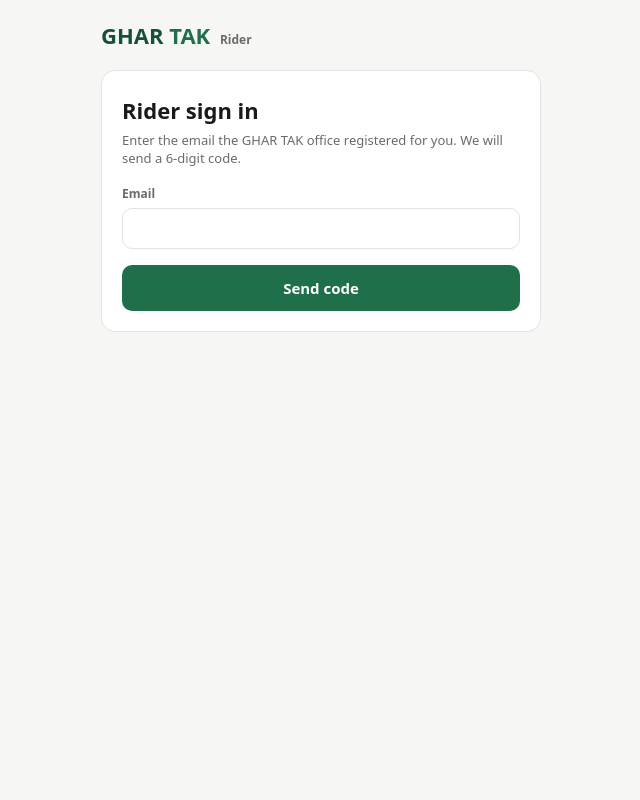
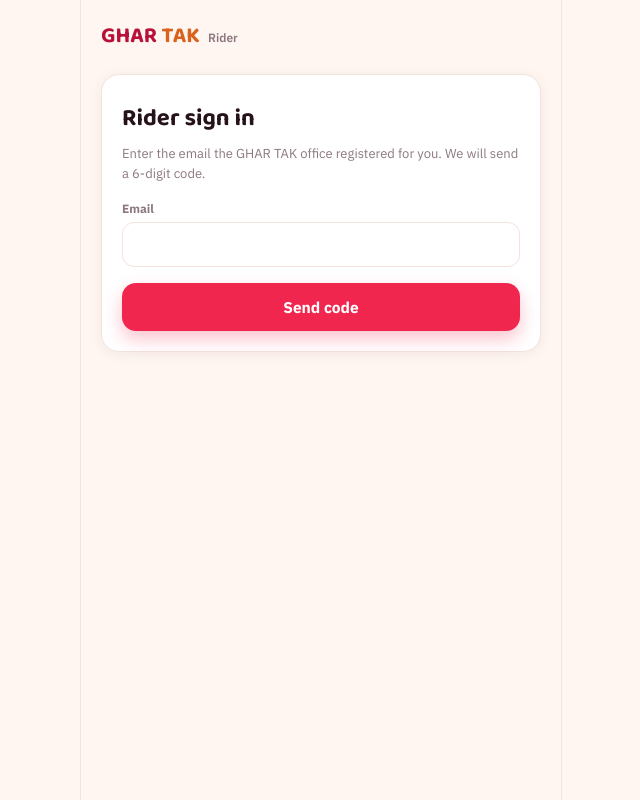
Before and after one commit to Rasib2019/Ghartak-Rider, a React (Vite) app: page / in a window 1280 px wide. Shown: the whole page, without its empty margins (319-959 px from the left). Built offline with nearby package versions, Linux system fonts and the light colour scheme.

Commit message:
Update styles.css

```diff
--- a/src/styles.css
+++ b/src/styles.css
@@ -1,13 +1,28 @@
 :root {
-  --accent: #1f6f4a;
-  --accent-dark: #145135;
-  --bg: #f6f7f5;
+  /* GHAR TAK brand palette — same tokens as the customer app, so the rider
+     app reads as part of the same product instead of a re-skinned template. */
+  --accent: #f0264f;
+  --accent-dark: #b81139;
+  --accent-soft: #ffe1e9;
+  --brand: #ff8a3d;
+  --brand-dark: #d9631c;
+  --brand-soft: #ffefdd;
+  --success: #1fa463;
+  --success-soft: #e1f7ec;
+  --amber: #b9791e;
+  --amber-soft: #f7ecd6;
+  --bg: #fff6f2;
   --card: #ffffff;
-  --border: #e2e4df;
-  --text: #1a1a18;
-  --muted: #6b6b66;
-  --danger: #c0392b;
-  font-family: system-ui, -apple-system, "Segoe UI", Roboto, sans-serif;
+  --border: #f4e2dd;
+  --text: #26121a;
+  --muted: #8c7880;
+  --danger: #d64545;
+  --danger-soft: #fce7e1;
+  --shadow-card: 0 2px 14px rgba(38, 18, 26, 0.06);
+  --shadow-float: 0 12px 28px rgba(240, 38, 79, 0.28);
+  --font-display: "Baloo 2", "Space Grotesk", system-ui, -apple-system, "Segoe UI", sans-serif;
+  --font-body: "IBM Plex Sans", system-ui, -apple-system, "Segoe UI", sans-serif;
+  font-family: var(--font-body);
 }
 
 * { box-sizing: border-box; }
@@ -25,36 +40,38 @@
   background: var(--bg);
   display: flex;
   flex-direction: column;
+  box-shadow: 0 0 0 1px var(--border);
 }
 
 .header {
-  padding: 20px 20px 12px;
+  padding: 18px 20px 12px;
   display: flex;
   align-items: center;
   justify-content: space-between;
 }
 
-.brand { font-size: 22px; font-weight: 700; color: var(--accent-dark); }
-.brand span { color: var(--accent); }
-.brand small { font-size: 12px; font-weight: 600; color: var(--muted); margin-left: 4px; }
+.brand { font-family: var(--font-display); font-size: 22px; font-weight: 700; color: var(--accent-dark); }
+.brand span { color: var(--brand-dark); }
+.brand small { font-size: 12px; font-weight: 600; color: var(--muted); margin-left: 4px; font-family: var(--font-body); }
 
 .content { flex: 1; padding: 8px 20px 32px; }
 
 .card {
   background: var(--card);
   border: 1px solid var(--border);
-  border-radius: 14px;
+  box-shadow: var(--shadow-card);
+  border-radius: 18px;
   padding: 20px;
   margin-bottom: 16px;
 }
 
-h1 { font-size: 22px; margin: 4px 0 6px; }
-p.hint { color: var(--muted); font-size: 13px; margin: 4px 0 18px; }
+h1 { font-family: var(--font-display); font-size: 24px; font-weight: 700; margin: 4px 0 6px; }
+p.hint { color: var(--muted); font-size: 13px; margin: 4px 0 18px; line-height: 1.5; }
 
 label {
   display: block;
   font-size: 12px;
-  font-weight: 600;
+  font-weight: 700;
   color: var(--muted);
   margin-bottom: 6px;
   margin-top: 14px;
@@ -63,75 +80,86 @@
 
 input, select, textarea {
   width: 100%;
-  padding: 11px 13px;
-  border: 1px solid var(--border);
-  border-radius: 10px;
+  padding: 12px 14px;
+  border: 1.5px solid var(--border);
+  border-radius: 12px;
   font-size: 15px;
+  font-family: var(--font-body);
   background: #fff;
   color: var(--text);
+  transition: border-color 0.15s ease, box-shadow 0.15s ease;
+}
+input:focus, select:focus, textarea:focus {
+  outline: none;
+  border-color: var(--accent);
+  box-shadow: 0 0 0 4px var(--accent-soft);
 }
 textarea { resize: vertical; min-height: 70px; }
 
-button { font-family: inherit; }
+button { font-family: var(--font-body); transition: transform 0.12s ease, background 0.15s ease, opacity 0.15s ease; }
+button:active:not(:disabled) { transform: scale(0.97); }
 
 button.primary {
   width: 100%;
-  padding: 13px;
+  padding: 14px;
   margin-top: 16px;
   border: none;
-  border-radius: 10px;
+  border-radius: 14px;
   background: var(--accent);
   color: #fff;
-  font-size: 15px;
-  font-weight: 600;
+  font-size: 15.5px;
+  font-weight: 700;
   cursor: pointer;
+  box-shadow: 0 8px 18px rgba(240, 38, 79, 0.28);
 }
-button.primary:disabled { opacity: 0.55; cursor: default; }
+button.primary:hover:not(:disabled) { background: var(--accent-dark); }
+button.primary:disabled { opacity: 0.5; cursor: default; box-shadow: none; }
 
 button.secondary {
   width: 100%;
   padding: 11px;
   margin-top: 10px;
-  border: 1px solid var(--border);
-  border-radius: 10px;
+  border: 1.5px solid var(--border);
+  border-radius: 12px;
   background: transparent;
   color: var(--text);
   font-size: 14px;
-  font-weight: 500;
+  font-weight: 600;
   cursor: pointer;
 }
-button.secondary:disabled { opacity: 0.55; cursor: default; }
+button.secondary:disabled { opacity: 0.5; cursor: default; }
 
 button.danger {
   width: 100%;
-  padding: 13px;
+  padding: 14px;
   margin-top: 14px;
   border: none;
-  border-radius: 10px;
+  border-radius: 14px;
   background: var(--danger);
   color: #fff;
-  font-size: 15px;
-  font-weight: 600;
+  font-size: 15.5px;
+  font-weight: 700;
   cursor: pointer;
 }
-button.danger:disabled { opacity: 0.55; cursor: default; }
+button.danger:disabled { opacity: 0.5; cursor: default; }
 
 button.link {
   background: none;
   border: none;
   color: var(--accent-dark);
   font-size: 13px;
+  font-weight: 700;
   text-decoration: underline;
   cursor: pointer;
   padding: 0;
 }
 
 .error {
-  background: #fdecea;
+  background: var(--danger-soft);
   color: var(--danger);
-  border: 1px solid #f5c6c0;
+  border: 1px solid rgba(214, 69, 69, 0.25);
   padding: 10px 12px;
-  border-radius: 10px;
+  border-radius: 12px;
   font-size: 13px;
   margin-top: 14px;
 }
@@ -144,24 +172,24 @@
 }
 
 .banner {
-  background: #fdf3e3;
-  color: #8a5a00;
-  border: 1px solid #f1d9a8;
+  background: var(--amber-soft);
+  color: #8a5a17;
+  border: 1px solid rgba(185, 121, 30, 0.3);
   padding: 12px 14px;
   border-radius: 12px;
   font-size: 14px;
-  font-weight: 600;
+  font-weight: 700;
   margin-bottom: 14px;
 }
 
 .empty { text-align: center; color: var(--muted); padding: 40px 10px; font-size: 14px; }
 
 .profile { display: flex; align-items: center; justify-content: space-between; gap: 12px; padding: 16px 18px; }
-.rider-name { font-size: 17px; font-weight: 700; }
+.rider-name { font-family: var(--font-display); font-size: 17px; font-weight: 700; }
 
 .toggle {
-  border: 1px solid var(--border);
-  background: #eee;
+  border: 1.5px solid var(--border);
+  background: var(--bg);
   color: var(--muted);
   border-radius: 999px;
   padding: 9px 18px;
@@ -169,33 +197,34 @@
   font-weight: 700;
   cursor: pointer;
 }
-.toggle.on { background: var(--accent); border-color: var(--accent); color: #fff; }
+.toggle.on { background: var(--success); border-color: var(--success); color: #fff; }
 .toggle:disabled { opacity: 0.6; }
 
 .stats { display: grid; grid-template-columns: repeat(3, 1fr); gap: 10px; margin-bottom: 16px; }
 .stat {
   background: var(--card);
   border: 1px solid var(--border);
-  border-radius: 12px;
+  box-shadow: var(--shadow-card);
+  border-radius: 14px;
   padding: 12px 8px;
   text-align: center;
 }
-.stat-value { font-size: 16px; font-weight: 700; }
+.stat-value { font-family: var(--font-display); font-size: 17px; font-weight: 700; color: var(--accent-dark); }
 .stat-label { font-size: 11px; color: var(--muted); margin-top: 3px; }
 
-.tabs { display: flex; gap: 8px; margin-bottom: 12px; }
+.tabs { display: flex; gap: 6px; margin-bottom: 14px; background: var(--accent-soft); border-radius: 999px; padding: 4px; }
 .tab {
   flex: 1;
-  padding: 10px;
-  border: 1px solid var(--border);
-  border-radius: 10px;
+  padding: 9px 10px;
+  border: none;
+  border-radius: 999px;
   background: transparent;
-  font-size: 14px;
-  font-weight: 600;
-  color: var(--muted);
+  font-size: 13px;
+  font-weight: 700;
+  color: var(--accent-dark);
   cursor: pointer;
 }
-.tab.on { background: var(--accent); border-color: var(--accent); color: #fff; }
+.tab.on { background: var(--accent); color: #fff; box-shadow: 0 4px 10px rgba(240, 38, 79, 0.3); }
 
 .order-card { padding: 0; overflow: hidden; }
 .order-head {
@@ -214,31 +243,31 @@
 .head-right { display: flex; flex-direction: column; align-items: flex-end; gap: 6px; }
 .order-body { padding: 0 18px 18px; border-top: 1px solid var(--border); }
 
-.order-id { font-weight: 700; font-size: 15px; }
+.order-id { font-family: var(--font-display); font-weight: 700; font-size: 15px; letter-spacing: 0.2px; }
 .order-meta { color: var(--muted); font-size: 12px; margin-top: 2px; }
 
 .addr { padding: 12px 0 4px; }
 .addr-label { font-size: 11px; font-weight: 700; color: var(--muted); text-transform: uppercase; letter-spacing: 0.04em; }
 .addr-text { font-size: 15px; margin-top: 2px; }
-.mini-link { color: var(--accent-dark); font-size: 13px; font-weight: 600; }
+.mini-link { color: var(--accent-dark); font-size: 13px; font-weight: 700; }
 
 .kv { display: flex; justify-content: space-between; gap: 12px; padding: 8px 0; font-size: 13px; border-top: 1px solid var(--border); margin-top: 8px; }
 .kv > span:first-child { color: var(--muted); flex-shrink: 0; }
 .kv > span:last-child { text-align: right; font-weight: 600; }
 
 .cod-banner {
-  background: #fdf3e3;
-  color: #8a5a00;
-  border: 1px solid #f1d9a8;
-  border-radius: 10px;
+  background: var(--amber-soft);
+  color: #8a5a17;
+  border: 1px solid rgba(185, 121, 30, 0.3);
+  border-radius: 12px;
   padding: 10px 12px;
   font-size: 14px;
   font-weight: 700;
   margin-top: 12px;
 }
 .cod-chip {
-  background: #fdf3e3;
-  color: #8a5a00;
+  background: var(--amber-soft);
+  color: #8a5a17;
   border-radius: 999px;
   padding: 3px 10px;
   font-size: 11px;
@@ -247,15 +276,25 @@
 }
 
 .pill {
-  display: inline-block;
-  padding: 3px 10px;
+  display: inline-flex;
+  align-items: center;
+  gap: 5px;
+  padding: 4px 11px 4px 9px;
   border-radius: 999px;
   font-size: 11px;
-  font-weight: 600;
-  background: #eef3ee;
-  color: var(--accent-dark);
+  font-weight: 700;
+  background: var(--success-soft);
+  color: var(--success);
   white-space: nowrap;
 }
-.pill.warn { background: #fdf3e3; color: #8a5a00; }
-.pill.danger { background: #fdecea; color: var(--danger); }
-.pill.success { background: #e6f4ea; color: #1e7b34; }
+.pill::before {
+  content: "";
+  width: 6px;
+  height: 6px;
+  border-radius: 50%;
+  background: currentColor;
+  flex-shrink: 0;
+}
+.pill.warn { background: var(--amber-soft); color: #8a5a17; }
+.pill.danger { background: var(--danger-soft); color: var(--danger); }
+.pill.success { background: var(--success-soft); color: var(--success); }
```
